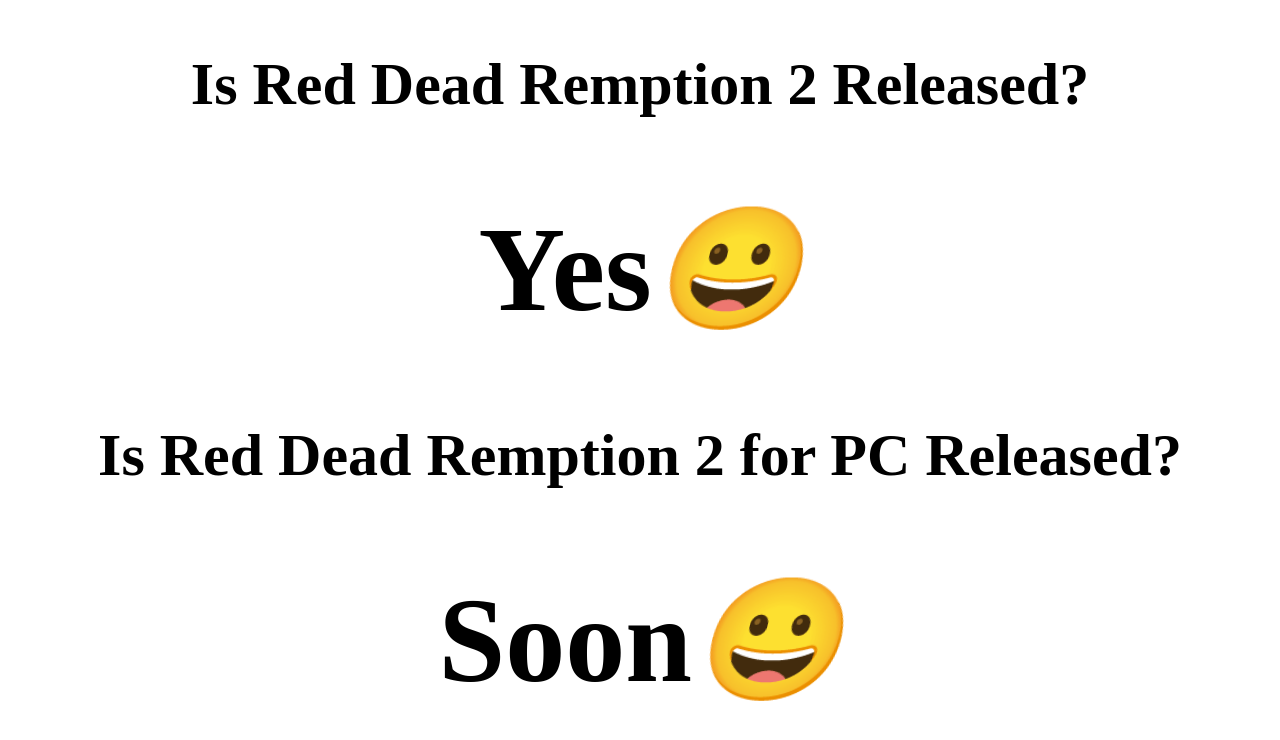
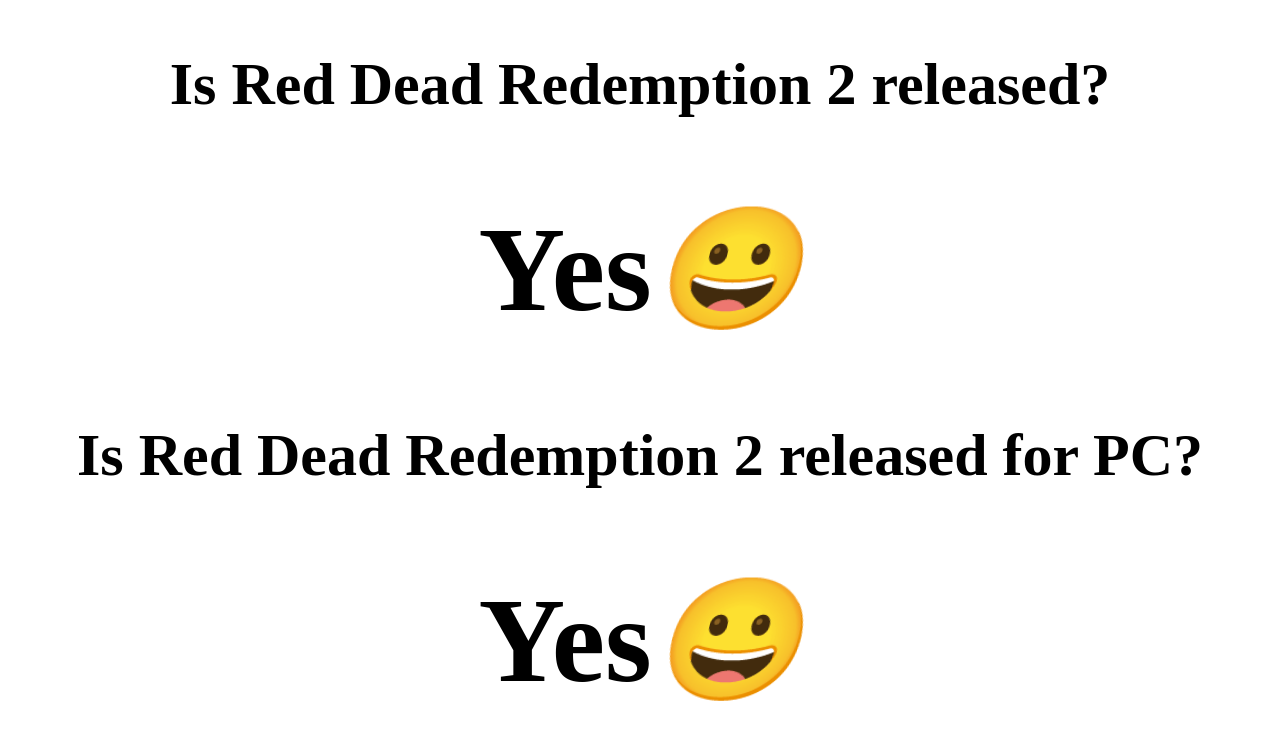
Before and after one commit to DonRai/isRDR2released, a plain HTML site: page index.html in a window 1280 px wide. Drawn offline with Linux system fonts and the light colour scheme.

Commit message:
released rdr2 for pc

```diff
--- a/index.html
+++ b/index.html
@@ -1,16 +1,19 @@
-
 <!DOCTYPE html>
 <html lang="en">
-<head><meta charset="utf-8">
-<meta name="viewport" content="width=device-width,initial-scale=1">
-<meta property="og:title" content="Is Red Dead Remption 2 Released?">
-<meta property="og:url" content="">
-<title>Is Red Dead Remption 2 Released?</title>
+
+<head>
+  <meta charset="utf-8">
+  <meta name="viewport" content="width=device-width,initial-scale=1">
+  <meta property="og:title" content="Is Red Dead Remption 2 Released?">
+  <meta property="og:url" content="">
+  <title>Is Red Dead Remption 2 Released?</title>
 </head>
+
 <body>
-<h2 style="text-align: center;font-size: 60px;">Is Red Dead Remption 2 Released?</h2>
-<h1 style="text-align: center;font-size: 120px;">Yes<i>😀</i></h1>
-<h2 style="text-align: center;font-size: 60px;">Is Red Dead Remption 2 for PC Released?</h2>
-<h1 style="text-align: center;font-size: 120px;">Soon<i>😀</i></h1>
+  <h2 style="text-align: center;font-size: 60px;">Is Red Dead Redemption 2 released?</h2>
+  <h1 style="text-align: center;font-size: 120px;">Yes<i>😀</i></h1>
+  <h2 style="text-align: center;font-size: 60px;">Is Red Dead Redemption 2 released for PC?</h2>
+  <h1 style="text-align: center;font-size: 120px;">Yes<i>😀</i></h1>
 </body>
+
 </html>
```
